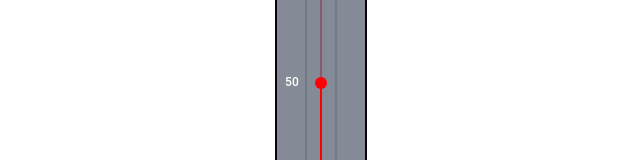
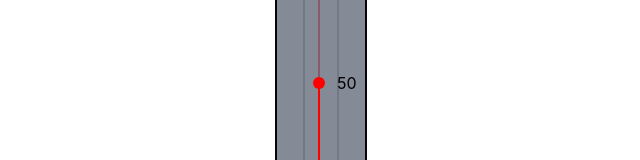
Before and after one commit to GitVex/fullstackjava, a Next.js app: page /test in a window 1280 px wide. Shown: the part 345-505 px from the top of the page, without its empty margins (319-959 px from the left). Built offline with nearby package versions, Linux system fonts and the light colour scheme.

Commit message:
found new approach for the trailing labels

```diff
--- a/components/Player/ControlPanel/GroupFadeControl.tsx
+++ b/components/Player/ControlPanel/GroupFadeControl.tsx
@@ -16,7 +16,7 @@ const handleGroupFade = (
     framedPlayers: (IFPlayer | null)[],
     localVolumeControl: localVolumesControlType,
     fadeIntervalsControls: fadeIntervalsControlType,
-    presetControls: presetControlType
+    presetControls: presetControlType,
 ) => {
     // Early exit if any framedPlayers are null
     if (framedPlayers.some(framePlayer => framePlayer === null)) return;
@@ -59,6 +59,7 @@ const handleGroupFade = (
         });
     });
 };
+
 function GroupFadeControl({ localVolumeControls, fadeIntervalsControls, presetControls }: GroupFadeControlProps) {
     const [disable, setDisable] = useState(true);
     const playerHolder = usePlayerHolder();
--- a/components/Player/states.ts
+++ b/components/Player/states.ts
@@ -1,16 +1,32 @@
 // ------------------- SELECTIONS REDUCER -------------------
 import React from 'react';
 
+/**
+ * @typedef SelectionsState
+ * @property {Array<{ id: number; selected: boolean }>} selected - An array of objects each containing an id and a selected status.
+ */
 export interface SelectionsState {
     selected: { id: number; selected: boolean }[];
 }
 
+/**
+ * @typedef SelectionsAction
+ * @property {'select' | 'deselect'} type - The type of action to be performed.
+ * @property {number} index - The index of the selection.
+ * @property {boolean} [selected] - The selected status.
+ */
 export interface SelectionsAction {
     type: 'select' | 'deselect';
     index: number;
     selected?: boolean;
 }
 
+/**
+ * Reducer function for selections.
+ * @param {SelectionsState} state - The current state.
+ * @param {SelectionsAction} action - The action to be performed.
+ * @returns {SelectionsState} - The new state.
+ */
 export const selectionsReducer = (state: SelectionsState, action: SelectionsAction): SelectionsState => {
     switch (action.type) {
         case 'select':
@@ -44,16 +60,32 @@ export const selectionsReducer = (state: SelectionsState, action: SelectionsActi
 
 // ------------------- VOLUMES REDUCER -------------------
 
+/**
+ * @typedef LocalVolumesState
+ * @property {number[]} volume - An array of volume levels.
+ */
 export interface LocalVolumesState {
     volume: number[];
 }
 
+/**
+ * @typedef SetLocalVolumesAction
+ * @property {'setVolume'} type - The type of action to be performed.
+ * @property {number} index - The index of the volume to be set.
+ * @property {number} payload - The new volume level.
+ */
 export interface SetLocalVolumesAction {
     type: 'setVolume';
     index: number;
     payload: number;
 }
 
+/**
+ * Reducer function for local volumes.
+ * @param {LocalVolumesState} state - The current state.
+ * @param {SetLocalVolumesAction} action - The action to be performed.
+ * @returns {LocalVolumesState} - The new state.
+ */
 export const localVolumesReducer = (state: LocalVolumesState, action: SetLocalVolumesAction): LocalVolumesState => {
     switch (action.type) {
         case 'setVolume':
@@ -62,7 +94,7 @@ export const localVolumesReducer = (state: LocalVolumesState, action: SetLocalVo
                 volume: [
                     ...state.volume.slice(0, action.index), // Keep volumes before the updated one
                     action.payload, // Update the volume at the specified index
-                    ...state.volume.slice(action.index + 1) // Keep volumes after the updated one
+                    ...state.volume.slice(action.index + 1), // Keep volumes after the updated one
                 ],
             };
         default:
@@ -72,16 +104,32 @@ export const localVolumesReducer = (state: LocalVolumesState, action: SetLocalVo
 
 // ------------------- FADE INTERVALS REDUCER -------------------
 
+/**
+ * @typedef FadeIntervalsState
+ * @property {(NodeJS.Timeout | null)[]} fadeIntervals - An array of fade intervals.
+ */
 export interface FadeIntervalsState {
     fadeIntervals: (NodeJS.Timeout | null)[];
 }
 
+/**
+ * @typedef FadeIntervalsAction
+ * @property {'setCurrentFadeInterval'} type - The type of action to be performed.
+ * @property {number} index - The index of the fade interval to be set.
+ * @property {NodeJS.Timeout | null} payload - The new fade interval.
+ */
 export interface FadeIntervalsAction {
     type: 'setCurrentFadeInterval';
     index: number;
     payload: NodeJS.Timeout | null;
 }
 
+/**
+ * Reducer function for fade intervals.
+ * @param {FadeIntervalsState} state - The current state.
+ * @param {FadeIntervalsAction} action - The action to be performed.
+ * @returns {FadeIntervalsState} - The new state.
+ */
 export const fadeIntervalsReducer = (state: FadeIntervalsState, action: FadeIntervalsAction): FadeIntervalsState => {
     switch (action.type) {
         case 'setCurrentFadeInterval':
@@ -102,16 +150,32 @@ export const fadeIntervalsReducer = (state: FadeIntervalsState, action: FadeInte
 
 // ------------------- PAUSED TIMER REDUCER -------------------
 
+/**
+ * @typedef PausedTimerState
+ * @property {number[]} pausedAt - An array of paused times.
+ */
 export interface PausedTimerState {
     pausedAt: number[];
 }
 
+/**
+ * @typedef PausedTimerAction
+ * @property {'setPausedAt'} type - The type of action to be performed.
+ * @property {number} index - The index of the paused time to be set.
+ * @property {number} payload - The new paused time.
+ */
 export interface PausedTimerAction {
     type: 'setPausedAt';
     index: number;
     payload: number;
 }
 
+/**
+ * Reducer function for paused timers.
+ * @param {PausedTimerState} state - The current state.
+ * @param {PausedTimerAction} action - The action to be performed.
+ * @returns {PausedTimerState} - The new state.
+ */
 export const pausedTimerReducer = (state: PausedTimerState, action: PausedTimerAction): PausedTimerState => {
     switch (action.type) {
         case 'setPausedAt':
@@ -132,16 +196,32 @@ export const pausedTimerReducer = (state: PausedTimerState, action: PausedTimerA
 
 // ------------------- PLAYER URL REDUCER -------------------
 
+/**
+ * @typedef PlayerUrlState
+ * @property {string[]} url - An array of URLs.
+ */
 export interface PlayerUrlState {
     url: string[];
 }
 
+/**
+ * @typedef PlayerUrlAction
+ * @property {'setUrl'} type - The type of action to be performed.
+ * @property {number} index - The index of the URL to be set.
+ * @property {string} payload - The new URL.
+ */
 export interface PlayerUrlAction {
     type: 'setUrl';
     index: number;
     payload: string;
 }
 
+/**
+ * Reducer function for player URLs.
+ * @param {PlayerUrlState} state - The current state.
+ * @param {PlayerUrlAction} action - The action to be performed.
+ * @returns {PlayerUrlState} - The new state.
+ */
 export const playerUrlReducer = (state: PlayerUrlState, action: PlayerUrlAction): PlayerUrlState => {
     switch (action.type) {
         case 'setUrl':
@@ -162,31 +242,61 @@ export const playerUrlReducer = (state: PlayerUrlState, action: PlayerUrlAction)
 
 // ------------------- CONTROL STATES -------------------
 
+/**
+ * @typedef localVolumesControlType
+ * @property {number[]} localVolumes - An array of local volumes.
+ * @property {React.Dispatch<SetLocalVolumesAction>} localVolumesDispatch - Dispatch function for local volumes.
+ */
 export interface localVolumesControlType {
     localVolumes: number[];
     localVolumesDispatch: React.Dispatch<SetLocalVolumesAction>;
 }
 
+/**
+ * @typedef localVolumeControlType
+ * @property {number} localVolume - The local volume.
+ * @property {React.Dispatch<SetLocalVolumesAction>} localVolumeDispatch - Dispatch function for local volume.
+ */
 export interface localVolumeControlType {
     localVolume: number;
     localVolumeDispatch: React.Dispatch<SetLocalVolumesAction>;
 }
 
+/**
+ * @typedef localVolumeControlEndType
+ * @property {number} localVolume - The local volume.
+ * @property {(vol: number) => void} setLocalVolume - Function to set the local volume.
+ */
 export interface localVolumeControlEndType {
     localVolume: number;
     setLocalVolume: (vol: number) => void;
 }
 
+/**
+ * @typedef fadeIntervalsControlType
+ * @property {(NodeJS.Timeout | null)[]} currentFadeIntervals - An array of current fade intervals.
+ * @property {React.Dispatch<FadeIntervalsAction>} currentFadeIntervalDispatch - Dispatch function for current fade intervals.
+ */
 export interface fadeIntervalsControlType {
     currentFadeIntervals: (NodeJS.Timeout | null)[];
     currentFadeIntervalDispatch: React.Dispatch<FadeIntervalsAction>;
 }
 
+/**
+ * @typedef fadeIntervalControlType
+ * @property {NodeJS.Timeout | null} currentFadeInterval - The current fade interval.
+ * @property {React.Dispatch<FadeIntervalsAction>} currentFadeIntervalDispatch - Dispatch function for current fade interval.
+ */
 export interface fadeIntervalControlType {
     currentFadeInterval: (NodeJS.Timeout | null);
     currentFadeIntervalDispatch: React.Dispatch<FadeIntervalsAction>;
 }
 
+/**
+ * @typedef fadeIntervalControlEndType
+ * @property {NodeJS.Timeout | null} currentFadeInterval - The current fade interval.
+ * @property {(interval: (NodeJS.Timeout | null)) => void} setCurrentFadeInterval - Function to set the current fade interval.
+ */
 export interface fadeIntervalControlEndType {
     currentFadeInterval: (NodeJS.Timeout | null);
     setCurrentFadeInterval: (interval: (NodeJS.Timeout | null)) => void;
--- a/components/utils/VolumeSlider.tsx
+++ b/components/utils/VolumeSlider.tsx
@@ -27,7 +27,8 @@ const theme = createTheme({
                 },
                 valueLabel: {
                     backgroundColor: 'transparent',
-                }
+                    transform: 'translateX(20px)',
+                },
             },
         },
     },
@@ -44,7 +45,20 @@ interface VolumeSliderProps {
 const VolumeSlider = ({ volumeControl, height, opaque = false }: VolumeSliderProps) => {
     const { localVolume, setLocalVolume } = volumeControl;
     const { windowHeight } = useWindowSize();
-    const componentHeight = typeof height === 'number' ? height : (windowHeight ? windowHeight / 7.58 : 0);
+
+    const [labelHeight, setLabelHeight] = useState(0);
+    const sliderRef = useRef<HTMLDivElement | null>(null);
+
+    useEffect(() => {
+        if (sliderRef.current) {
+            const thumbRef = sliderRef.current.querySelector('.MuiSlider-thumb') as HTMLDivElement;
+            const thumbRect = thumbRef.getBoundingClientRect();
+
+            const sliderRect = sliderRef.current.getBoundingClientRect();
+
+            setLabelHeight(thumbRect.y - sliderRect.y + thumbRect.height / 2 - 12);
+        }
+    }, [localVolume]);
 
     const handleVolumeChange = useCallback(
         (value: number) => {
@@ -66,21 +80,22 @@ const VolumeSlider = ({ volumeControl, height, opaque = false }: VolumeSliderPro
                     style={{ height: '90%' }}
                     aria-labelledby="vertical-slider"
                     size="small"
-                    valueLabelDisplay={'on'}
+                    // valueLabelDisplay={'on'}
+                    ref={sliderRef}
                 />
             </ThemeProvider>
 
-            {/* <div style={{ height: `90%` }}>
+            <div style={{ height: `90%` }}>
                 <motion.p
                     className={`absolute ${opaque ? 'bg-darknavy-500' : ''} min-w-[26px]`}
                     animate={{
-                        y: componentHeight * (1 - localVolume / 100) + 0.12 * localVolume - 22,
+                        y: labelHeight,
                         transition: { ease: 'easeOut', duration: 0.5 },
                     }}
                 >
                     {localVolume}
                 </motion.p>
-            </div> */}
+            </div>
         </div>
     );
 };
```
Lines whose indentation alone changed are shown as unchanged.
